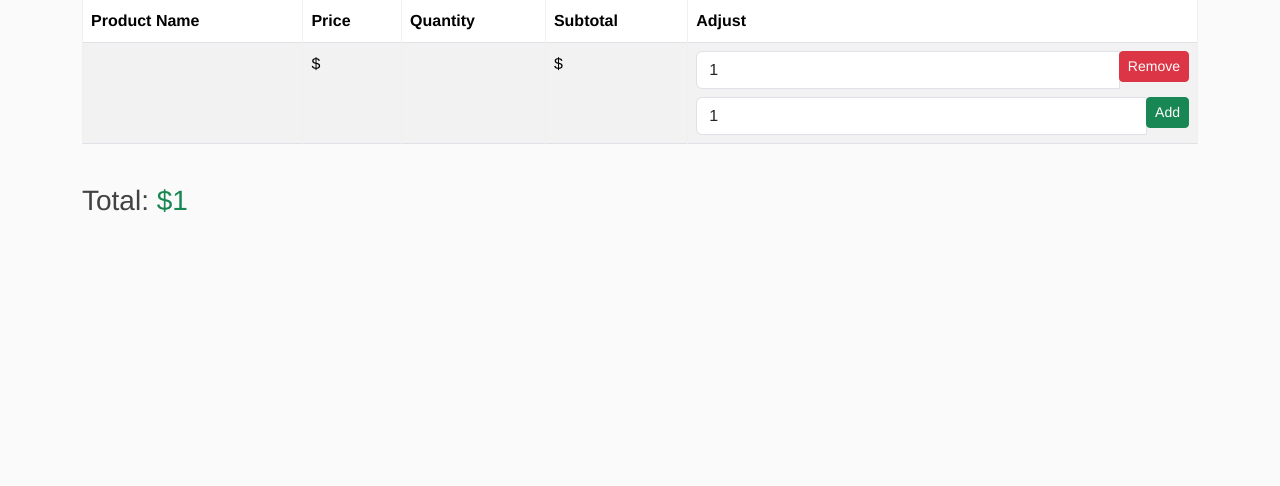
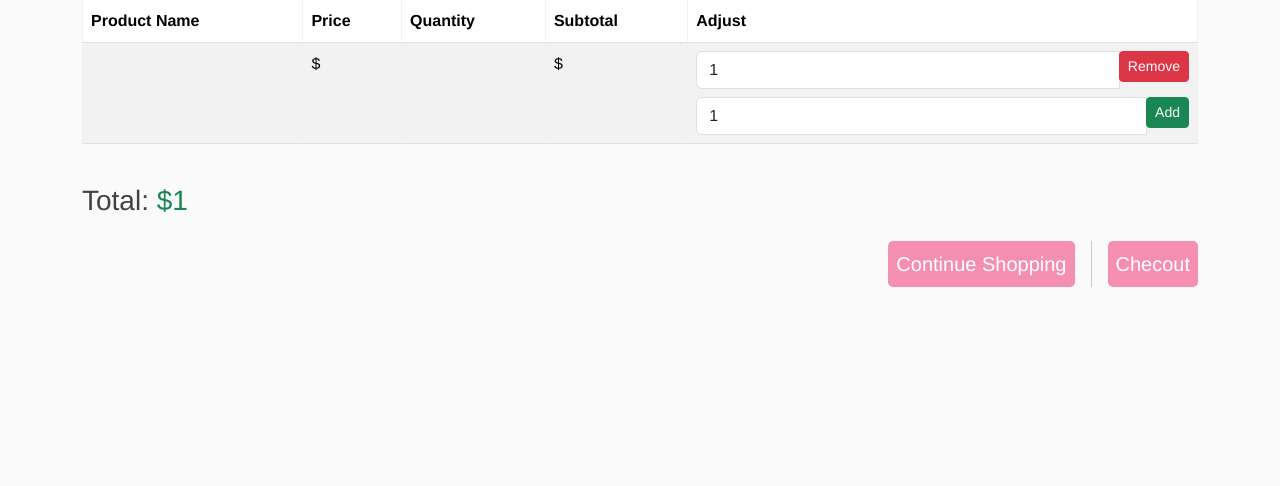
Before and after one commit to Vgarcan/CodeInstitute-proj04-b2b, a Django app: template red-bazaar/products/templates/products/shopping-cart.html in a window 1280 px wide. Shown: the part 307-793 px from the top of the page. Run offline with Django 5.2, Linux system fonts and the light colour scheme; the template is opened without the code that fills it: most values are stand-ins (such as "Sample title", 1, 10 or a date in 2020).

Commit message:
UPDATE: checkout button implemented in the cart template

```diff
--- a/red-bazaar/products/templates/products/shopping-cart.html
+++ b/red-bazaar/products/templates/products/shopping-cart.html
@@ -86,6 +86,13 @@ Shopping Cart for {{ user.username }}
         <div class="text-right mt-4">
             <h3>Total: <span class="text-success">${{ total_cost }}</span></h3>
         </div>
+
+        <!-- Checkout Buttons -->
+        <div class="text-left mt-4 hstack gap-3">
+            <a href="{% url 'products:all' %}" class="btn btn-primary btn-lg p-2 ms-auto">Continue Shopping</a>
+            <div class="vr"></div>
+            <a href="{% url 'orders:place_order' %}" class="btn btn-primary btn-lg p-2">Checout</a>
+        </div>
     {% else %}
         <!-- Empty Cart Message -->
         <div class="alert alert-info text-center" role="alert">
```
